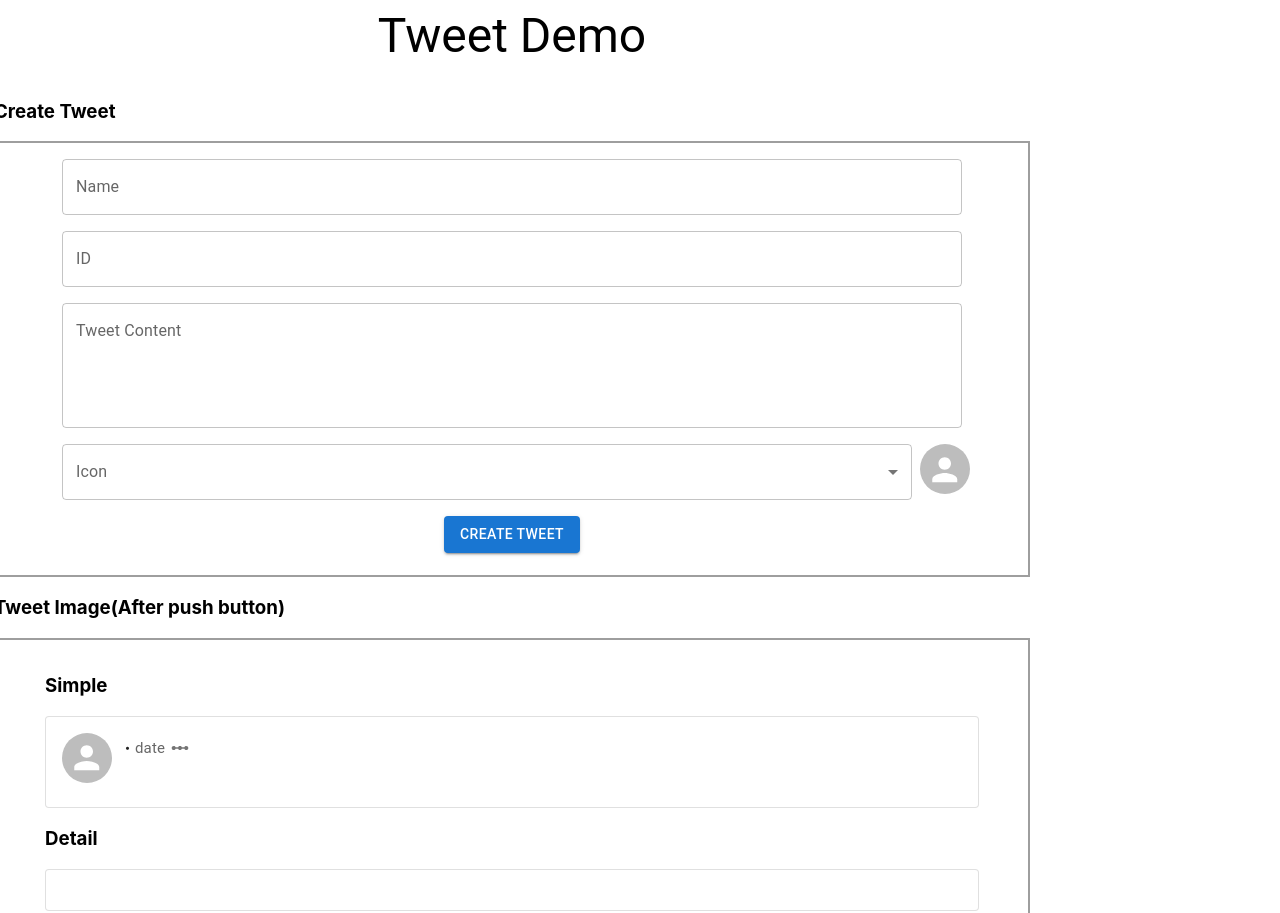
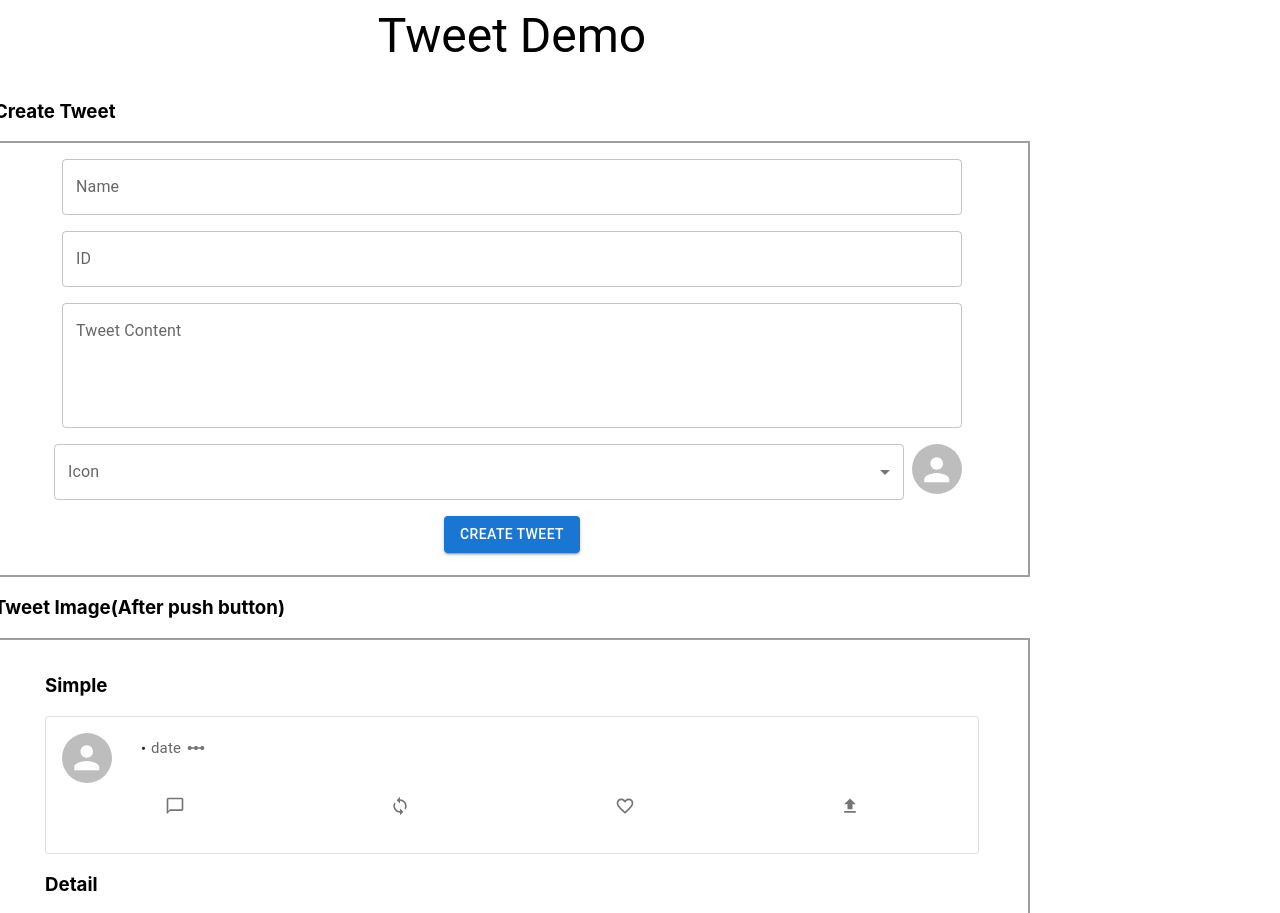
Before and after one commit to m2mt-l/Twitter_Demo, a React (Create React App) app: page / in a window 1280 px wide. Shown: the top 913 px of the page. Built offline with nearby package versions, Linux system fonts and the light colour scheme.

Commit message:
add Buttons

```diff
--- /dev/null
+++ b/src/components/Buttons.tsx
@@ -0,0 +1,28 @@
+import React, { FC } from "react";
+import Stack from "@mui/material/Stack";
+import IconButton from "@mui/material/IconButton";
+import ChatBubbleOutlineIcon from "@mui/icons-material/ChatBubbleOutline";
+import LoopIcon from "@mui/icons-material/Loop";
+import FavoriteBorderIcon from "@mui/icons-material/FavoriteBorder";
+import FileUploadIcon from "@mui/icons-material/FileUpload";
+
+const Buttons: FC = () => {
+    return (
+        <Stack direction="row" justifyContent="space-around" sx={{ my: 1 }}>
+            <IconButton aria-label="reply" size="small">
+                <ChatBubbleOutlineIcon fontSize="small" />
+            </IconButton>
+            <IconButton aria-label="retweet" size="small">
+                <LoopIcon fontSize="small" />
+            </IconButton>
+            <IconButton aria-label="favorite" size="small">
+                <FavoriteBorderIcon fontSize="small" />
+            </IconButton>
+            <IconButton aria-label="file-upload" size="small">
+                <FileUploadIcon fontSize="small" />
+            </IconButton>
+        </Stack>
+    );
+};
+
+export default Buttons;
--- a/src/components/Icon.tsx
+++ b/src/components/Icon.tsx
@@ -5,7 +5,7 @@ import { TweetInfo } from "../model/tweetInfo";
 const Icon: FC<TweetInfo> = (props) => {
     return (
         <div>
-            <Avatar src={props.iconUrl} sx={{ width: 50, height: 50 }} />
+            <Avatar src={props.iconUrl} sx={{ width: 50, height: 50, mr: 2 }} />
         </div>
     );
 };
--- a/src/components/TweetSimple.tsx
+++ b/src/components/TweetSimple.tsx
@@ -9,6 +9,7 @@ import LinearScaleIcon from "@mui/icons-material/LinearScale";
 
 import { TweetInfo } from "../model/tweetInfo";
 import Icon from "./Icon";
+import Buttons from "./Buttons";
 
 const TweetSimple: FC<TweetInfo> = (props) => {
     return (
@@ -75,6 +76,7 @@ const TweetSimple: FC<TweetInfo> = (props) => {
                             </Typography>
                         </Box>
                     </Box>
+                    <Buttons />
                 </CardContent>
             </Card>
         </div>
```
